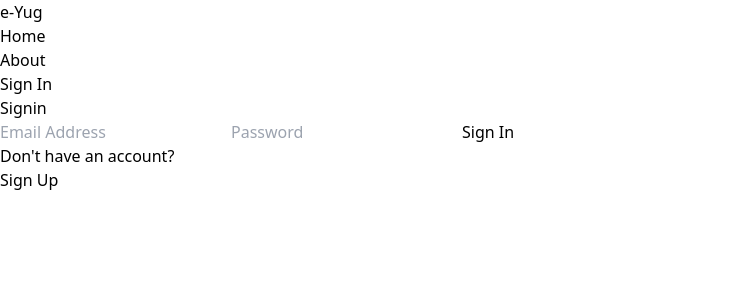
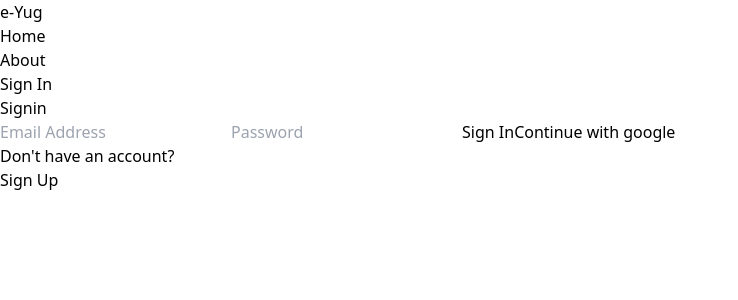
Before and after one commit to iyashraj/advance-mern-auth, a React (Vite) app in the folder client/: page /signin in a window 1280 px wide. Shown: the top 300 px of the page, without its empty margins (0-738 px from the left). Built offline with nearby package versions, Linux system fonts and the light colour scheme.

Commit message:
firebase integrated

```diff
--- a/client/package.json
+++ b/client/package.json
@@ -26,6 +26,7 @@
     "@typescript-eslint/parser": "^6.14.0",
     "@vitejs/plugin-react": "^4.2.1",
     "autoprefixer": "^10.4.16",
+    "dotenv-webpack": "^8.0.1",
     "eslint": "^8.55.0",
     "eslint-plugin-react-hooks": "^4.6.0",
     "eslint-plugin-react-refresh": "^0.4.5",
--- /dev/null
+++ b/client/src/components/Oauth.tsx
@@ -0,0 +1,43 @@
+import { GoogleAuthProvider, getAuth, signInWithPopup } from "firebase/auth";
+import React from "react";
+import {app} from "../firebase"
+import { signinSuccessHandler } from "../redux/user/user.slice";
+import { useDispatch } from "react-redux";
+
+const Oauth: React.FC = () => {
+  const dispatch = useDispatch()
+
+  const handleGoogleClick = async () => {
+    try {
+      const provider = new GoogleAuthProvider()
+      const auth = getAuth(app)
+      const result = await signInWithPopup(auth, provider)
+      console.log(result)
+      const res = await fetch(`/api/auth/google`, {
+        method: "POST",
+        headers: {
+          "Content-Type": "application/json",
+        },
+        body: JSON.stringify({
+          name: result.user.displayName,
+          email : result.user.email,
+          photo: result.user.photoURL
+        }),
+      })
+      const data = await res.json()
+      dispatch(signinSuccessHandler(data))
+    } catch (error) {
+      console.log("coundnt logn with google", error);
+    }
+  };
+  return (
+    <button
+      type="button"
+      onClick={handleGoogleClick}
+      className="bg-red-700 text-white rounded-lg p-3 uppercase hover:opacity-95">
+      Continue with google
+    </button>
+  );
+};
+
+export default Oauth;
--- /dev/null
+++ b/client/src/firebase.tsx
@@ -0,0 +1,10 @@
+import { initializeApp } from "firebase/app";
+const firebaseConfig = {
+  apiKey: "AIzaSyAzGr0UQhrm99y2HvzeJIVWx9GbNr7Wmrk",
+  authDomain: "mern-auth-bd64f.firebaseapp.com",
+  projectId: "mern-auth-bd64f",
+  storageBucket: "mern-auth-bd64f.appspot.com",
+  messagingSenderId: "150212019753",
+  appId: "1:150212019753:web:4a6a6f80173bc242e93e38",
+};
+export const app = initializeApp(firebaseConfig);
--- a/client/src/pages/Signin.tsx
+++ b/client/src/pages/Signin.tsx
@@ -6,6 +6,7 @@ import {
   signinSuccessHandler,
 } from "../redux/user/user.slice";
 import { useDispatch, useSelector } from "react-redux";
+import Oauth from "../components/Oauth";
 
 interface FormData {
   [key: string]: string | undefined;
@@ -13,7 +14,7 @@ interface FormData {
 
 const Signin: React.FC = () => {
   const [formData, setFormData] = useState<FormData>({});
-  const {loading, error} = useSelector((store)=> store.user)
+  const { loading, error } = useSelector((store) => store.user);
   const dispatch = useDispatch();
   const handleChange = (e: ChangeEvent<HTMLInputElement>) => {
     const { id, value } = e.target;
@@ -33,7 +34,7 @@ const Signin: React.FC = () => {
       });
       if (!res.ok) {
         dispatch(signinFailureHandler(res.statusText));
-        return
+        return;
       }
 
       const data = await res.json();
@@ -66,6 +67,7 @@ const Signin: React.FC = () => {
           className="bg-slate-700 text-white p-3 rounded-lg uppercase hover:opacity-95 disabled:opacity-80">
           {loading ? "Loading..." : "Sign In"}
         </button>
+        <Oauth />
       </form>
       <div className="flex gap-2 mt-5">
         <p>Don't have an account?</p>
@@ -74,7 +76,9 @@ const Signin: React.FC = () => {
           <span className="text-blue-500">Sign Up</span>
         </Link>
       </div>
-      {error && <p className="text-red-500">{error || 'Something went wrong!'}</p>}
+      {error && (
+        <p className="text-red-500">{error || "Something went wrong!"}</p>
+      )}
     </div>
   );
 };
```
Also changed, not shown: 1 other file (tests, documents, lock files or other folders).
